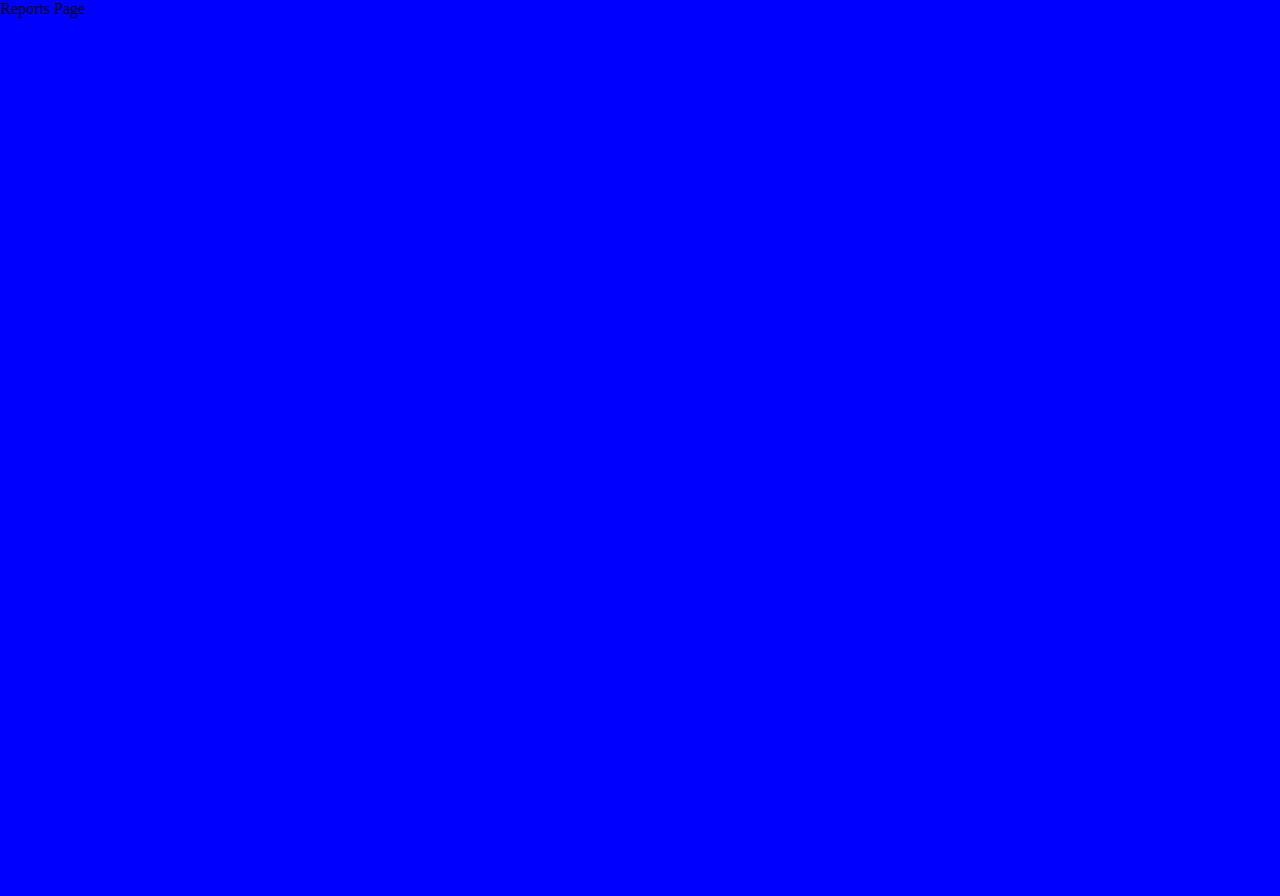
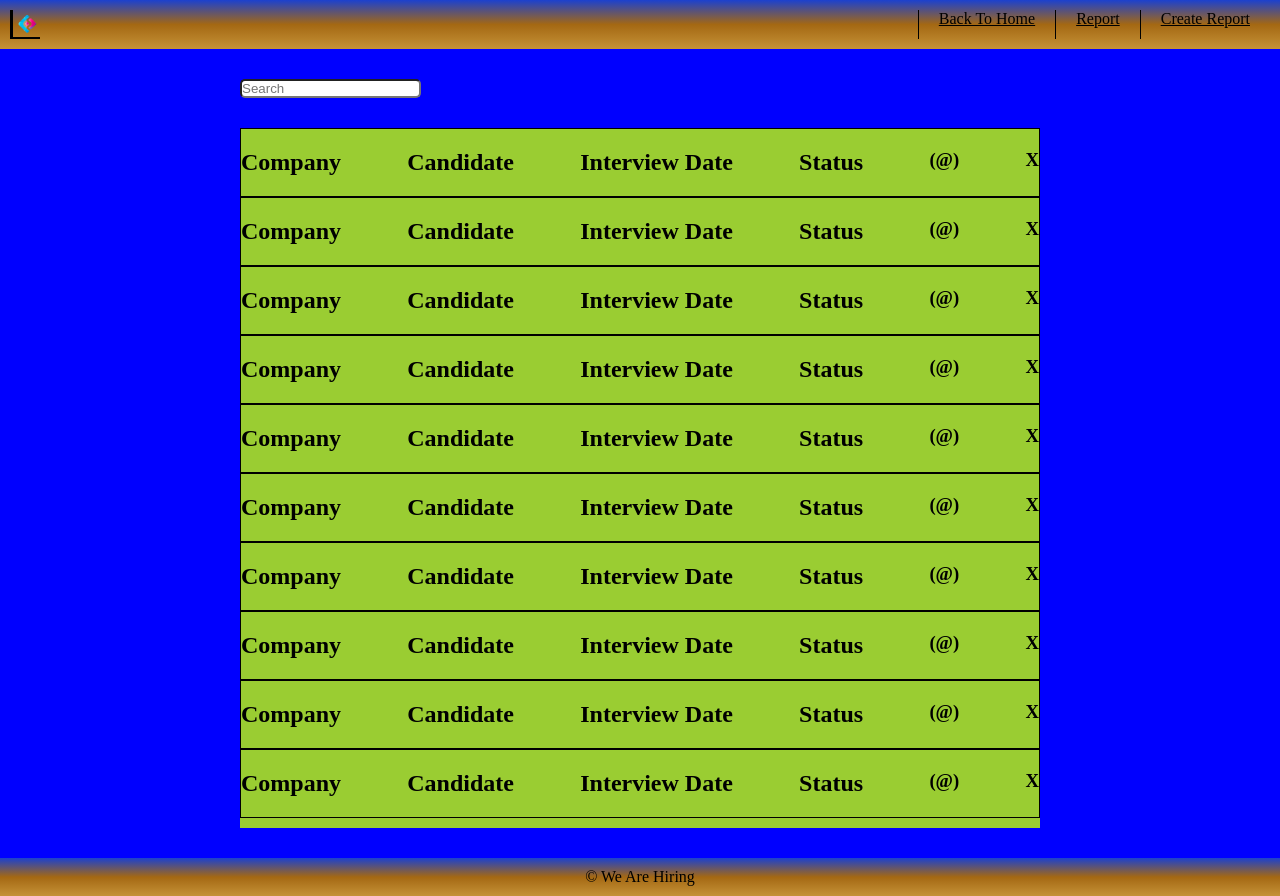
Before and after one commit to djooleee22/zavrsniProjekat, a React (Create React App) app: page /reports-page in a window 1280 px wide. Before the commit the page ends 800 px from the top, so only its background shows below. Built offline with nearby package versions, Linux system fonts and the light colour scheme.

Commit message:
create-header-footer-reportpage

```diff
--- a/src/Components/Footer/Footer.jsx
+++ b/src/Components/Footer/Footer.jsx
@@ -2,7 +2,7 @@ import React from "react";
 import "./footer.scss"
 
 function Footer () {
-    return <div id="footer">Footer</div>
+    return <div id="footer">&copy; We Are Hiring</div>
 }
 
 export default Footer;
--- a/src/Components/Footer/footer.scss
+++ b/src/Components/Footer/footer.scss
@@ -1,3 +1,9 @@
 #footer {
-    background-color: red;
+    background-color: #FFA500;
+    text-align: center;
+    padding: 10px;
+    background: #1C41CE;
+    background: -moz-linear-gradient(top, #1C41CE 0%, #A46813 50%, #C59237 100%);
+    background: -webkit-linear-gradient(top, #1C41CE 0%, #A46813 50%, #C59237 100%);
+    background: linear-gradient(to bottom, #1C41CE 0%, #A46813 50%, #C59237 100%);
 }
--- a/src/Components/Header/Header.jsx
+++ b/src/Components/Header/Header.jsx
@@ -1,8 +1,19 @@
 import React from "react";
 import "./header.scss";
+import Logo from '../../images/logo.png'
+
 
 function Header () {
-    return <div id="header">Header</div>
+    return <div id="header">
+        <img className="ourLogo" src={Logo} alt="slika" />
+
+
+        <div className="navBar">
+            <a href="">Back To Home</a>
+            <a href="">Report</a>
+            <a href="">Create Report</a>
+        </div>
+    </div>
 }
 
 export default Header;
--- a/src/Components/Header/header.scss
+++ b/src/Components/Header/header.scss
@@ -1,3 +1,28 @@
 #header {
-    background-color: orange;
+    background-color: #FFA500;
+    padding: 10px;
+    background: #1C41CE;
+    background: -moz-linear-gradient(top, #1C41CE 0%, #A46813 50%, #C59237 100%);
+    background: -webkit-linear-gradient(top, #1C41CE 0%, #A46813 50%, #C59237 100%);
+    background: linear-gradient(to bottom, #1C41CE 0%, #A46813 50%, #C59237 100%);
+    display: flex;
+    justify-content: space-between;
 }
+
+.ourLogo {
+    width: 30px;
+    border-left: 3px solid black;
+    border-bottom: 2px solid black;
+}
+
+.navBar{
+    display: flex;
+    justify-content: space-between;
+
+    a {
+        padding: 0 20px;
+        color: black;
+        border-left: 1px solid black;
+    }
+
+}
--- a/src/Pages/ReportsPage/ReportsPage.jsx
+++ b/src/Pages/ReportsPage/ReportsPage.jsx
@@ -1,8 +1,106 @@
 import React from "react";
-import "./reportsPage.scss"
+import Header from "../../Components/Header/Header";
+import Footer from "../../Components/Footer/Footer";
+import "./reportsPage.scss";
 
-function ReportsPage (props){
-    return <div>Reports Page</div>
+function ReportsPage(props) {
+  return (
+    <div>
+      <Header />
+      <div className="report">
+        <div className="reports-component">
+          <input type="Search" placeholder="Search" />
+          <div className="reports-list">
+            <div className="info">
+              <h2>Company</h2>
+              <h2>Candidate</h2>
+              <h2>Interview Date</h2>
+              <h2>Status</h2>
+              <h3>(@)</h3>
+              <h3>X</h3>
+            </div>
+
+            <div className="info">
+              <h2>Company</h2>
+              <h2>Candidate</h2>
+              <h2>Interview Date</h2>
+              <h2>Status</h2>
+              <h3>(@)</h3>
+              <h3>X</h3>
+            </div>
+
+            <div className="info">
+              <h2>Company</h2>
+              <h2>Candidate</h2>
+              <h2>Interview Date</h2>
+              <h2>Status</h2>
+              <h3>(@)</h3>
+              <h3>X</h3>
+            </div>
+            <div className="info">
+              <h2>Company</h2>
+              <h2>Candidate</h2>
+              <h2>Interview Date</h2>
+              <h2>Status</h2>
+              <h3>(@)</h3>
+              <h3>X</h3>
+            </div>
+            <div className="info">
+              <h2>Company</h2>
+              <h2>Candidate</h2>
+              <h2>Interview Date</h2>
+              <h2>Status</h2>
+              <h3>(@)</h3>
+              <h3>X</h3>
+            </div>
+            <div className="info">
+              <h2>Company</h2>
+              <h2>Candidate</h2>
+              <h2>Interview Date</h2>
+              <h2>Status</h2>
+              <h3>(@)</h3>
+              <h3>X</h3>
+            </div>
+            <div className="info">
+              <h2>Company</h2>
+              <h2>Candidate</h2>
+              <h2>Interview Date</h2>
+              <h2>Status</h2>
+              <h3>(@)</h3>
+              <h3>X</h3>
+            </div>
+
+            <div className="info">
+              <h2>Company</h2>
+              <h2>Candidate</h2>
+              <h2>Interview Date</h2>
+              <h2>Status</h2>
+              <h3>(@)</h3>
+              <h3>X</h3>
+            </div>
+            <div className="info">
+              <h2>Company</h2>
+              <h2>Candidate</h2>
+              <h2>Interview Date</h2>
+              <h2>Status</h2>
+              <h3>(@)</h3>
+              <h3>X</h3>
+            </div>
+
+            <div className="info">
+              <h2>Company</h2>
+              <h2>Candidate</h2>
+              <h2>Interview Date</h2>
+              <h2>Status</h2>
+              <h3>(@)</h3>
+              <h3>X</h3>
+            </div>
+          </div>
+        </div>
+      </div>
+      <Footer />
+    </div>
+  );
 }
 
-export default ReportsPage
+export default ReportsPage;
--- a/src/Pages/ReportsPage/reportsPage.scss
+++ b/src/Pages/ReportsPage/reportsPage.scss
@@ -0,0 +1,30 @@
+body {
+    height: 100vh;
+}
+
+.report{
+    display: flex;
+    justify-content: center;
+    align-items: center;
+    flex-direction: column;
+
+}
+
+.reports-list {
+    height: 700px;
+    width: 800px;
+    background-color: yellowgreen;
+    margin-bottom: 30px;
+}
+
+.info{
+    display: flex;
+    justify-content: space-between;
+    padding: 20px 0;
+    border: 1px solid black;
+}
+
+input {
+    border-radius: 5px;
+    margin: 30px 0;
+}
```
Also changed, not shown: src/Pages/SingleCandidatePage/singleCandidatePage.scss (line endings or trailing spaces), src/images/logo/ourLogo.jpg (added), 1 other file (tests, documents, lock files or other folders).
